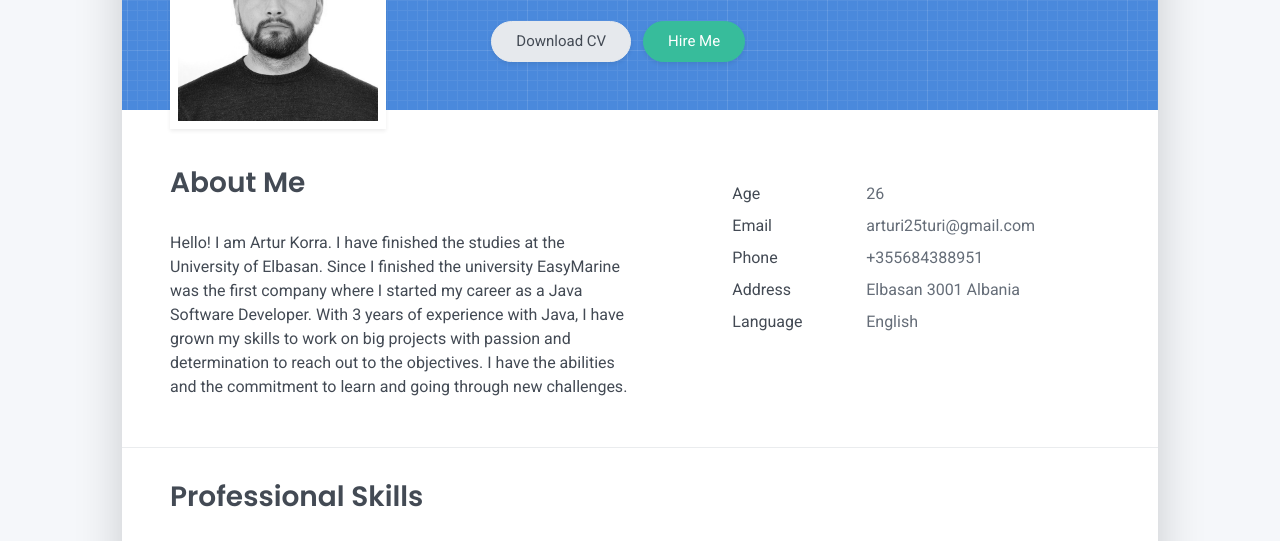
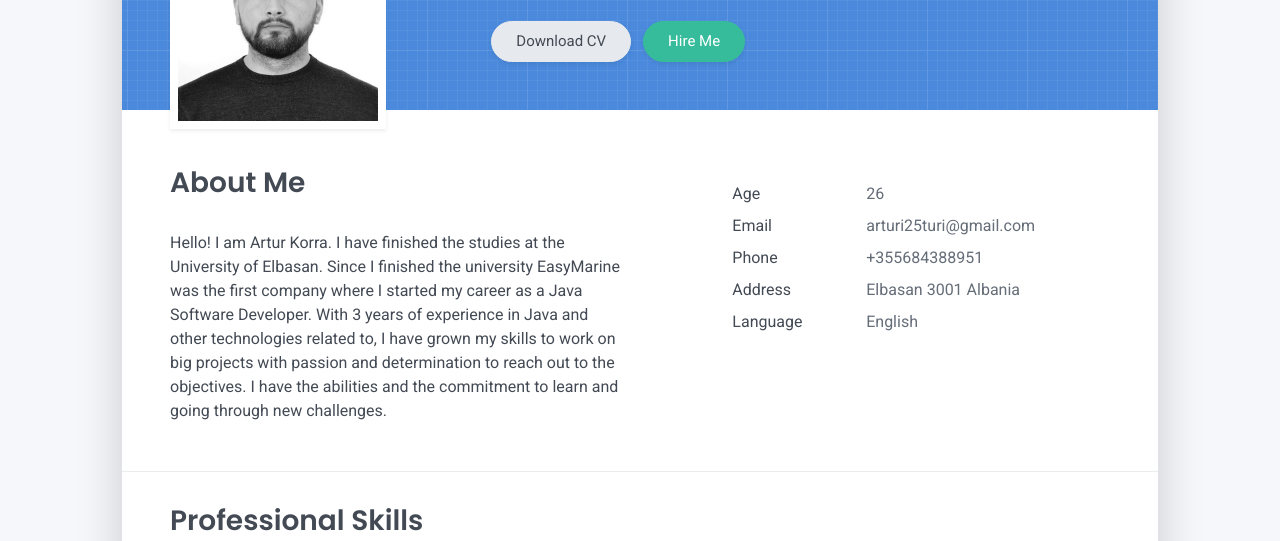
Before and after one commit to arturkorra/resume, a plain HTML site: page index.html in a window 1280 px wide. Shown: the part 259-800 px from the top of the page. Drawn offline with Linux system fonts and the light colour scheme.

Commit message:
minor fix

```diff
--- a/index.html
+++ b/index.html
@@ -70,7 +70,7 @@
         <h2 class="h3 mb-3">About Me</h2>
         <p>Hello! I am Artur Korra.
 		I have finished the studies at the University of Elbasan. Since I finished the university
-		EasyMarine was the first company where I started my career as a Java Software Developer. With 3 years of experience with Java,
+		EasyMarine was the first company where I started my career as a Java Software Developer. With 3 years of experience in Java and other technologies related to,
 		I have grown my skills to work on big projects with passion and determination to reach out to the objectives.
 		I have the abilities and the commitment to learn and going through new challenges.   </p>
       </div>
```
